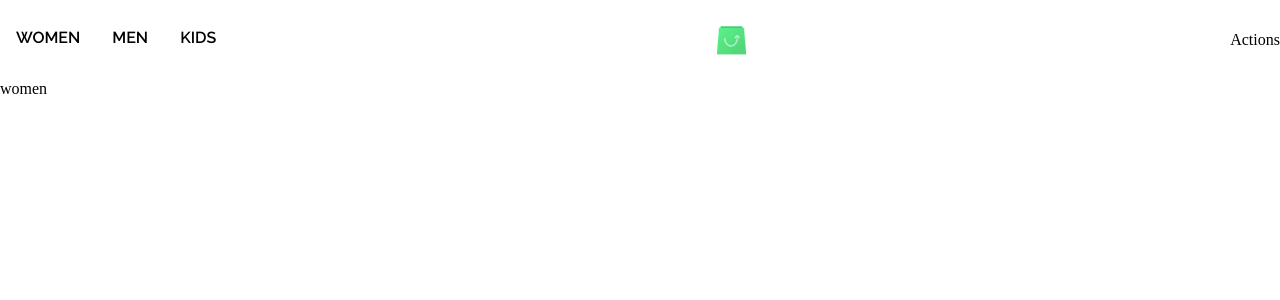
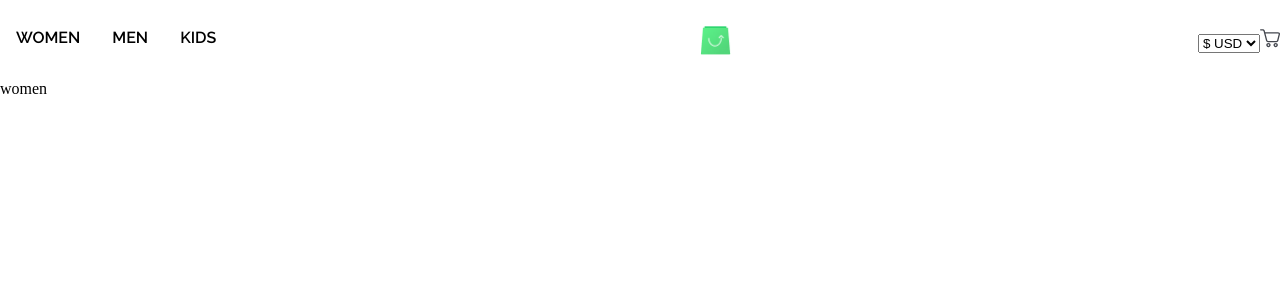
Before and after one commit to Kiril-Pavlov/sw-react-clothes-shop, a React (Create React App) app: page / in a window 1280 px wide. Shown: the top 300 px of the page. Built offline with nearby package versions, Linux system fonts and the light colour scheme.

Commit message:
added basic acction fields in header

```diff
--- a/src/components/Header/Header.jsx
+++ b/src/components/Header/Header.jsx
@@ -4,6 +4,7 @@ import Navbar from '../Navbar/Navbar'
 import styles from "./Header.module.css"
 
 import logo from "../../assets/logo.png"
+import cartImg from "../../assets/cart.svg"
 
 export default class Header extends Component {
   render() {
@@ -15,7 +16,14 @@ export default class Header extends Component {
         <div className={styles.logoContainer}>
           <img src={logo} alt="Logo" />
         </div>
-        <div>Actions</div>
+        <div>
+          <select name="curency" id="curency">
+            <option value="dollar">$ USD</option>
+            <option value="dollar">$ EUR</option>
+            <option value="dollar">$ JPY</option>
+          </select>
+          <img src={cartImg} alt="cart" />
+        </div>
       </header>
     )
   }
```
Also changed, not shown: src/assets/cart.svg (added).
